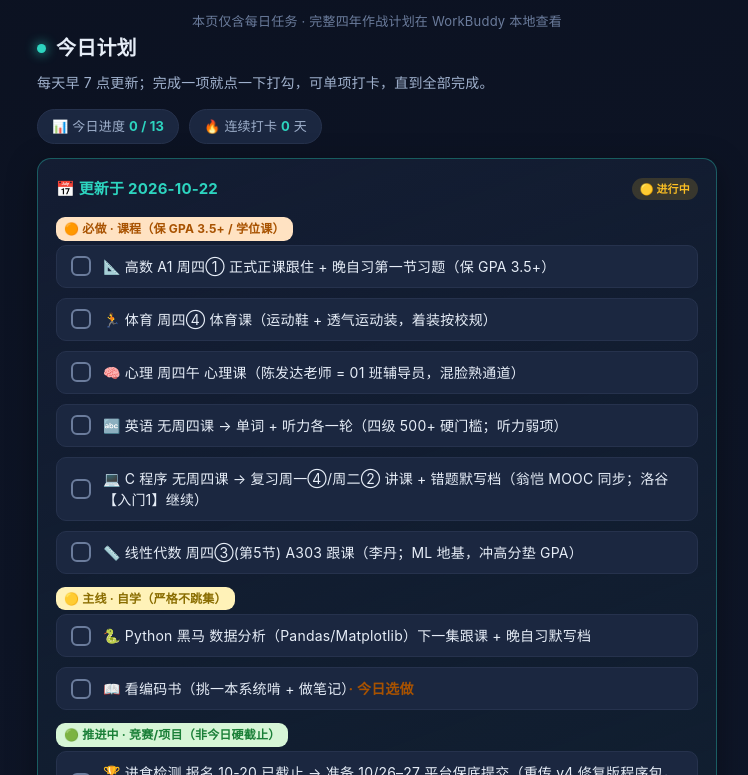
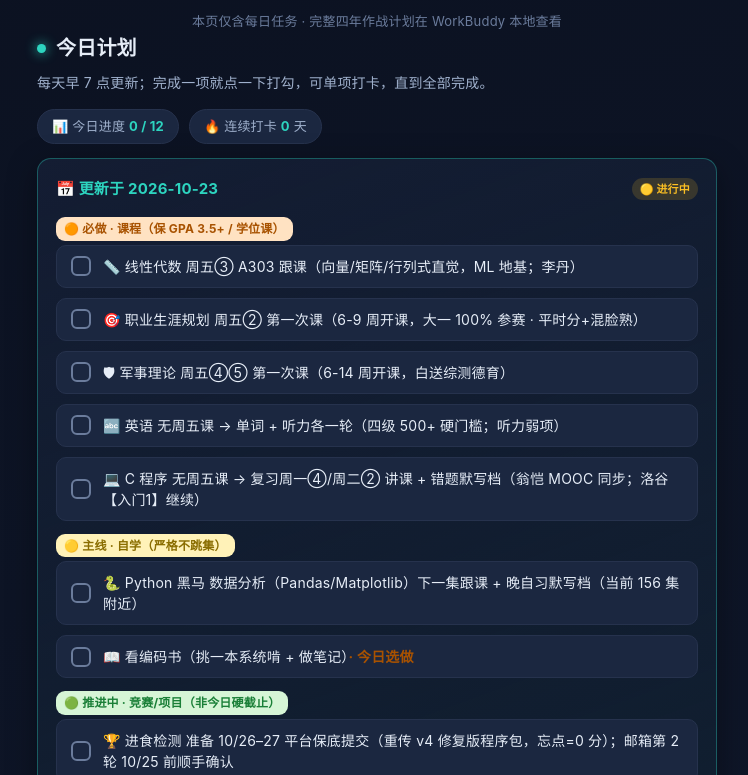
Before and after one commit to jiajun-huang2008/daily-task, a plain HTML site: page index.html in a window 1280 px wide. Shown: the part 177-952 px from the top of the page, without its empty margins (263-1011 px from the left). Drawn offline with Linux system fonts and the light colour scheme.

Commit message:
auto: daily task 2026-10-23

```diff
--- a/index.html
+++ b/index.html
@@ -92,27 +92,26 @@
   <div id="dailyMeta" class="meta" data-page-node-id="DCQBY22HBpN1ZfRjIo2O4o"></div>
   <!-- DAILY_TASK_START -->
   <div class="card daily-card">
-    <div class="dt-head"><span class="dt-date">📅 更新于 2026-10-22</span><span class="badge b-doing">🟡 进行中</span></div>
+    <div class="dt-head"><span class="dt-date">📅 更新于 2026-10-23</span><span class="badge b-doing">🟡 进行中</span></div>
 
     <p style="margin:10px 0 4px"><span style="display:inline-block;background:#ffe2c2;color:#a85200;font-weight:700;font-size:12px;padding:2px 8px;border-radius:9px">🟠 必做 · 课程（保 GPA 3.5+ / 学位课）</span></p>
     <ul class="dt-list">
-      <li>📐 高数 A1 周四① 正式正课跟住 + 晚自习第一节习题（保 GPA 3.5+）</li>
-      <li>🏃 体育 周四④ 体育课（运动鞋 + 透气运动装，着装按校规）</li>
-      <li>🧠 心理 周四午 心理课（陈发达老师 = 01 班辅导员，混脸熟通道）</li>
-      <li>🔤 英语 无周四课 → 单词 + 听力各一轮（四级 500+ 硬门槛；听力弱项）</li>
-      <li>💻 C 程序 无周四课 → 复习周一④/周二② 讲课 + 错题默写档（翁恺 MOOC 同步；洛谷【入门1】继续）</li>
-      <li>📏 线性代数 周四③(第5节) A303 跟课（李丹；ML 地基，冲高分垫 GPA）</li>
+      <li>📏 线性代数 周五③ A303 跟课（向量/矩阵/行列式直觉，ML 地基；李丹）</li>
+      <li>🎯 职业生涯规划 周五② 第一次课（6-9 周开课，大一 100% 参赛 · 平时分+混脸熟）</li>
+      <li>🛡 军事理论 周五④⑤ 第一次课（6-14 周开课，白送综测德育）</li>
+      <li>🔤 英语 无周五课 → 单词 + 听力各一轮（四级 500+ 硬门槛；听力弱项）</li>
+      <li>💻 C 程序 无周五课 → 复习周一④/周二② 讲课 + 错题默写档（翁恺 MOOC 同步；洛谷【入门1】继续）</li>
     </ul>
 
     <p style="margin:10px 0 4px"><span style="display:inline-block;background:#fff2b8;color:#8a6d00;font-weight:700;font-size:12px;padding:2px 8px;border-radius:9px">🟡 主线 · 自学（严格不跳集）</span></p>
     <ul class="dt-list">
-      <li>🐍 Python 黑马 数据分析（Pandas/Matplotlib）下一集跟课 + 晚自习默写档</li>
+      <li>🐍 Python 黑马 数据分析（Pandas/Matplotlib）下一集跟课 + 晚自习默写档（当前 156 集附近）</li>
       <li>📖 看编码书（挑一本系统啃 + 做笔记）<span style="color:#a85200;font-weight:700">· 今日选做</span></li>
     </ul>
 
     <p style="margin:10px 0 4px"><span style="display:inline-block;background:#d6f5d6;color:#1a7f37;font-weight:700;font-size:12px;padding:2px 8px;border-radius:9px">🟢 推进中 · 竞赛/项目（非今日硬截止）</span></p>
     <ul class="dt-list">
-      <li>🏆 进食检测 报名 10-20 已截止 → 准备 10/26–27 平台保底提交（重传 v4 修复版程序包，忘点=0 分）</li>
+      <li>🏆 进食检测 准备 10/26–27 平台保底提交（重传 v4 修复版程序包，忘点=0 分）；邮箱第 2 轮 10/25 前顺手确认</li>
       <li>🩺 健康素养大赛（10-15 报名意向已交分管辅导员）</li>
       <li>🎯 职规大赛（大一 100% 参赛 · 10 月仅注册+问截止）</li>
     </ul>
@@ -123,7 +122,7 @@
       <li>💪 体测 10–11 月 → 提前练耐力/力量</li>
     </ul>
 
-    <div class="mini">由每日 7:00 自动化写入 · 手机刷新即见最新 · 2026-10-22 周四无人值守默认任务（回一句即覆盖）</div>
+    <div class="mini">由每日 7:00 自动化写入 · 手机刷新即见最新 · 2026-10-23 周五无人值守默认任务（回一句即覆盖）</div>
   </div>
   <!-- DAILY_TASK_END -->
 </section>
```
